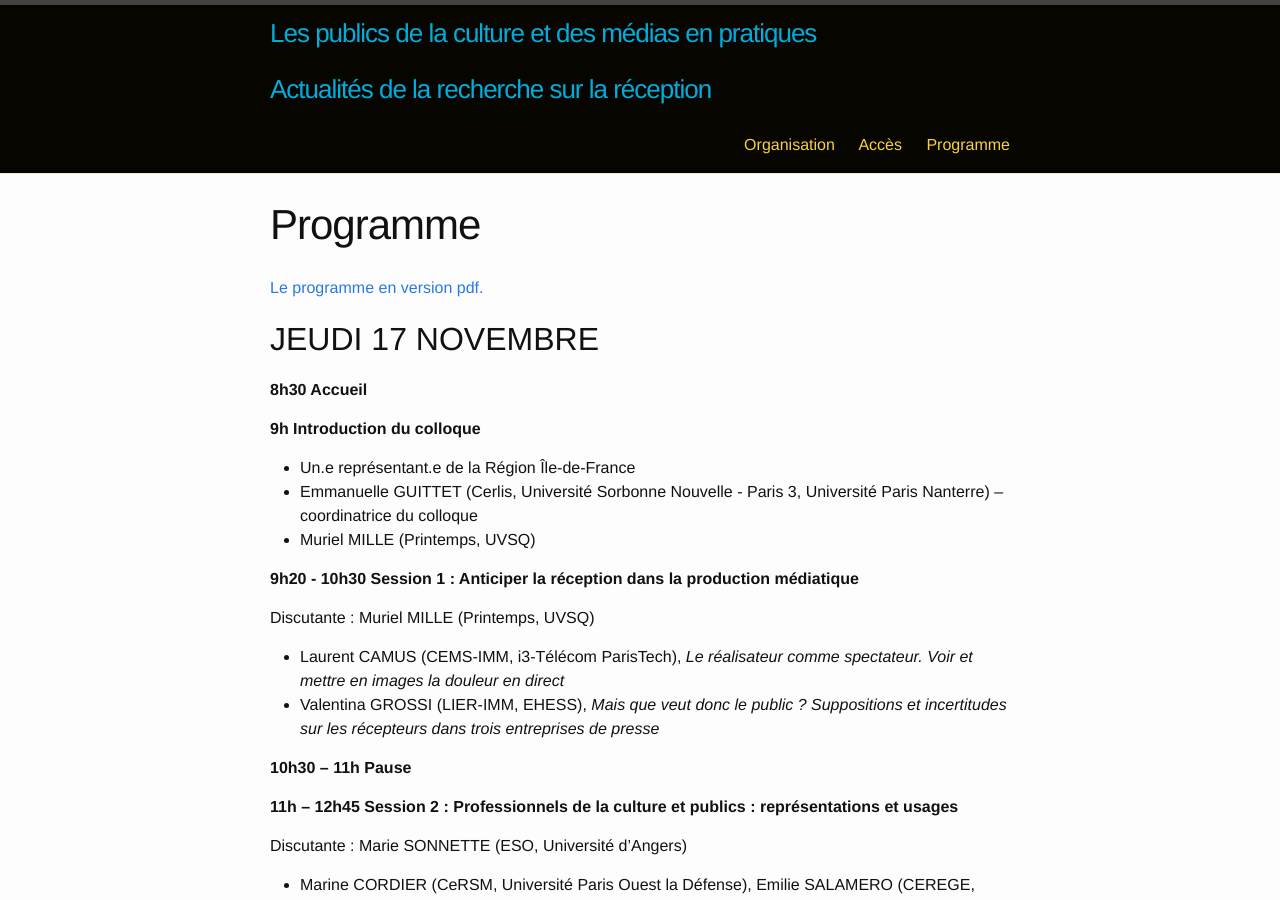
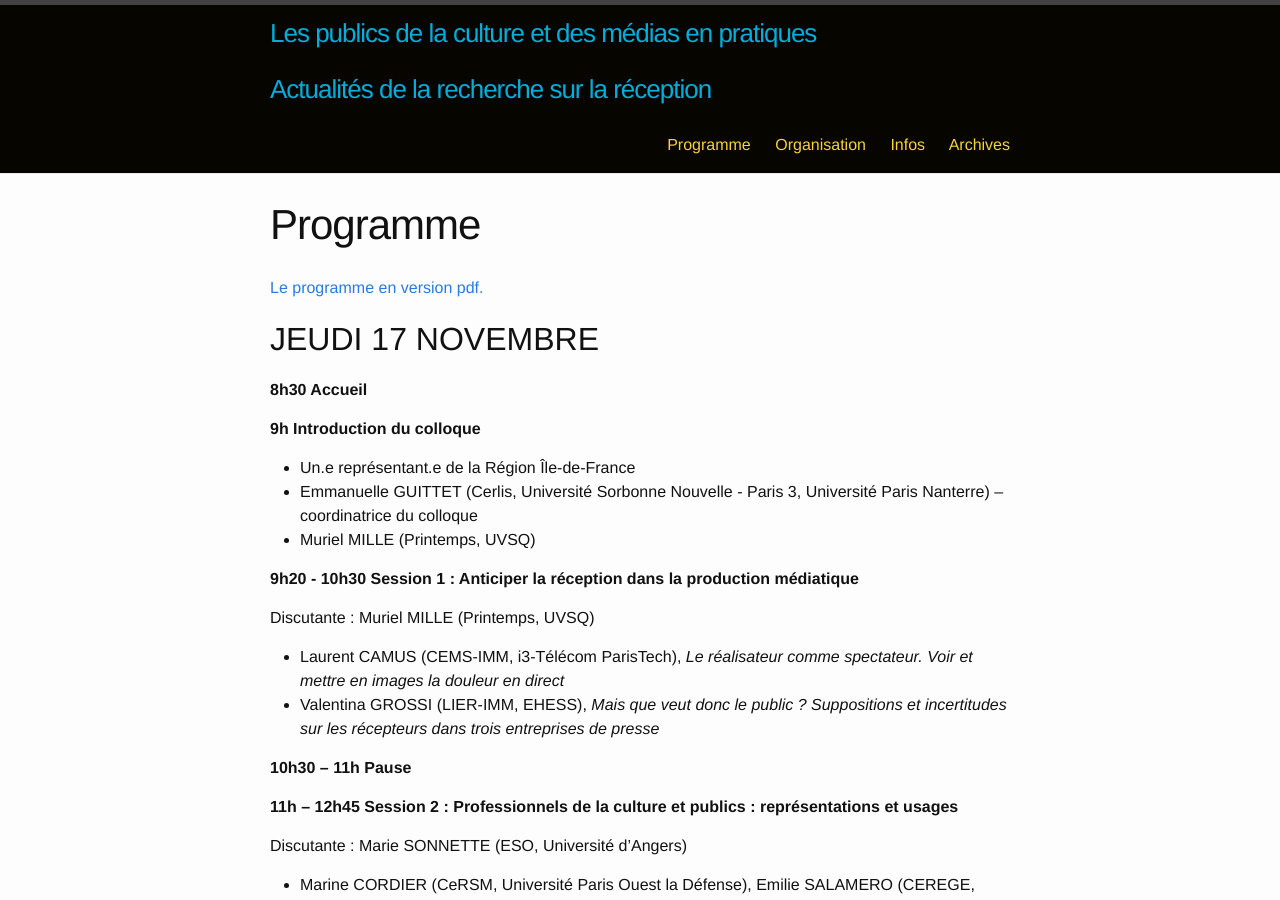
Before and after one commit to rt14-afs/rt14-afs.github.io, a Jekyll site: the page built from programme.md, in a window 1280 px wide and 900 px high. Built offline with Jekyll 4.4.1, drawn with Linux system fonts in a browser that asks for light colours.

Commit message:
ajouté archives

```diff
--- a/_data/menu.yml
+++ b/_data/menu.yml
@@ -1,6 +1,8 @@
-- title: Home
-  href: /
 - title: Programme
   href: /programme/
+- title: Organisation
+  href: /about/
 - title: Infos
   href: /infos/
+- title: "Archives"
+  href: "/archives/"
--- a/_includes/header.html
+++ b/_includes/header.html
@@ -14,12 +14,17 @@
       </a>
 
       <div class="trigger">
-        {% for my_page in site.pages %}
-          {% if my_page.title %}
-          <a class="page-link" href="{{ my_page.url | prepend: site.baseurl }}">{{ my_page.title }}</a>
-          {% endif %}
-        {% endfor %}
-      </div>
+{% for p in site.data.menu %}
+    {% if p.subcategories != null %}
+    <a href="{{ p.href }}" class="page-link">{{ p.title }}</a>
+    {% for subcategory in p.subcategories %}
+    <a href="{{ subcategory.subhref }}">{{ subcategory.subtitle }}</a>
+    {% endfor %}
+    {% else %}
+    <a href="{{ p.href }}" class="page-link">{{ p.title }}</a>
+    {% endif %}
+    {% endfor %}
+</div>
     </nav>
 
   </div>
--- a/programme.md
+++ b/programme.md
@@ -4,7 +4,7 @@ title: Programme
 permalink: /programme/
 ---
 
-[Le programme en version pdf.]({{ prepend: site.baseurl }}/files/Colloque_publics2016_programme.pdf)
+[Le programme en version pdf.]({{ site.baseurl }}/files/Colloque_publics2016_programme.pdf)
 
 ## JEUDI 17 NOVEMBRE
 
```
Also changed, not shown: archives.md (added, +13 -0 lines), 2 other files.
